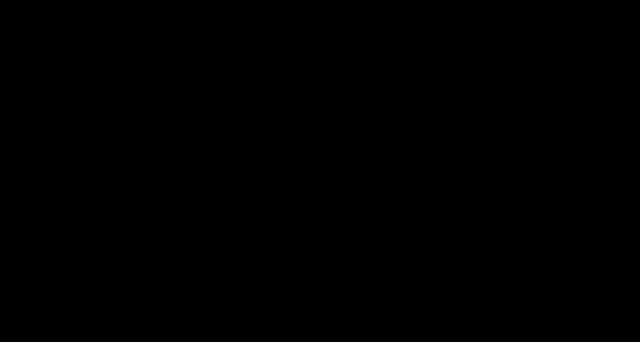
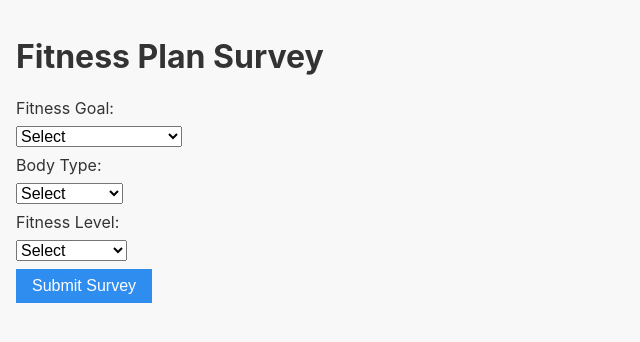
Before and after one commit to kevinliu249/CPFT, a React (Create React App) app in the folder frontend/: page /survey in a window 1280 px wide. Before the commit this address had no page. Shown: the top 342 px of the page, without its empty margins (0-640 px from the left). Built offline with nearby package versions, Linux system fonts and the light colour scheme.

Commit message:
Added global style settings to App.css. Added survey.js and survery.css along with navigation to the page.

```diff
--- a/frontend/src/App.js
+++ b/frontend/src/App.js
@@ -6,6 +6,7 @@
 import Register from "./pages/registerPage";
 import FitnessPlan from "./pages/fitnessPlan";
 import Workout from "./pages/workout";
+import Survey from "./pages/survey";
 
 class App extends Component {
 
@@ -23,6 +24,7 @@
             <Route path="/register" element={<Register />} />
             <Route path="/fitnessPlan" element={<FitnessPlan />} />
             <Route path="/workout" element={<Workout />} />
+            <Route path="/survey" element={<Survey />} />
           </Routes>
         </div>
       </Router>
--- a/frontend/src/pages/dashboard.js
+++ b/frontend/src/pages/dashboard.js
@@ -20,6 +20,7 @@
         <p>No workouts needed. You are Fine just the way you are.</p>
         <button onClick={fitnessPlan}>Fitness Plan</button>
         <button onClick={workout}>Workout</button>
+        <button onClick={() => navigate("/survey")}>Take Fitness Survey</button>
       </div>
     );
   };
--- /dev/null
+++ b/frontend/src/pages/survey.js
@@ -0,0 +1,62 @@
+import React, { useState } from "react";
+import { useNavigate } from "react-router-dom";
+import "../styles/App.css";
+import "../styles/Survey.css";
+
+const Survey = () => {
+  const navigate = useNavigate();
+
+  const [surveyData, setSurveyData] = useState({
+    goal: "",
+    bodyType: "",
+    fitnessLevel: "",
+  });
+
+  const handleChange = (e) => {
+    const { name, value } = e.target;
+    setSurveyData({ ...surveyData, [name]: value });
+  };
+
+  const handleSubmit = (e) => {
+    e.preventDefault();
+    console.log("Survey submitted:", surveyData);
+    // Redirect to fitness plan page after submission
+    navigate("/fitnessPlan");
+  };
+
+  return (
+    <div className="Survey">
+      <h1>Fitness Plan Survey</h1>
+      <form onSubmit={handleSubmit}>
+        <label>Fitness Goal:</label>
+        <select name="goal" value={surveyData.goal} onChange={handleChange} required>
+          <option value="">Select</option>
+          <option value="lose_weight">Lose Weight</option>
+          <option value="build_strength">Build Strength</option>
+          <option value="endurance">Increase Endurance</option>
+          <option value="flexibility">Improve Flexibility</option>
+        </select>
+
+        <label>Body Type:</label>
+        <select name="bodyType" value={surveyData.bodyType} onChange={handleChange} required>
+          <option value="">Select</option>
+          <option value="endomorph">Endomorph</option>
+          <option value="ectomorph">Ectomorph</option>
+          <option value="mesomorph">Mesomorph</option>
+        </select>
+
+        <label>Fitness Level:</label>
+        <select name="fitnessLevel" value={surveyData.fitnessLevel} onChange={handleChange} required>
+          <option value="">Select</option>
+          <option value="beginner">Beginner</option>
+          <option value="intermediate">Intermediate</option>
+          <option value="advanced">Advanced</option>
+        </select>
+
+        <button type="submit">Submit Survey</button>
+      </form>
+    </div>
+  );
+};
+
+export default Survey;
--- a/frontend/src/styles/App.css
+++ b/frontend/src/styles/App.css
@@ -1,17 +1,40 @@
 /* Global Styles used on all pages */
 
-body {
-  margin: 0;
-  font-family: -apple-system, BlinkMacSystemFont, 'Segoe UI', 'Roboto', 'Oxygen',
-    'Ubuntu', 'Cantarell', 'Fira Sans', 'Droid Sans', 'Helvetica Neue',
-    sans-serif;
-  -webkit-font-smoothing: antialiased;
-  -moz-osx-font-smoothing: grayscale;
-  background-color: black;
-  color: white;
+:root {
+  /* Colors */
+  --color-primary: #2E8DEF;
+  --color-secondary: #6DD78E;
+  --color-accent: #FFB300;
+  --color-background: #F8F8F8;
+  --color-text: #333333;
+  --color-error: #E74C3C;
+
+  /* Typography */
+  --font-family-base: 'Inter', system-ui, sans-serif;
+  --font-size-body: 16px;
+  --font-size-h1: 32px;
+  --font-size-h2: 24px;
+  --font-size-h3: 20px;
+  --font-weight-normal: 400;
+  --font-weight-semi: 600;
+  --font-weight-bold: 700;
+
+  /* Spacing (4px scale) */
+  --spacing-xs: 4px;
+  --spacing-s: 8px;
+  --spacing-m: 16px;
+  --spacing-l: 24px;
+  --spacing-xl: 32px;
 }
 
-code {
-  font-family: source-code-pro, Menlo, Monaco, Consolas, 'Courier New',
-    monospace;
+html, body {
+  margin: 0;
+  padding: 0;
+  font-family: var(--font-family-base);
+  background-color: var(--color-background);
+  color: var(--color-text);
 }
+
+* {
+  box-sizing: border-box;
+}
--- /dev/null
+++ b/frontend/src/styles/Survey.css
@@ -0,0 +1,23 @@
+.Survey {
+    padding: var(--spacing-m);
+    background: var(--color-background);
+    color: var(--color-text);
+}
+
+label, select, button {
+    display: block;
+    margin-bottom: var(--spacing-s);
+    font-size: var(--font-size-body);
+}
+
+button {
+    background-color: var(--color-primary);
+    color: #fff;
+    border: none;
+    padding: var(--spacing-s) var(--spacing-m);
+    cursor: pointer;
+}
+
+button:hover {
+    background-color: var(--color-secondary);
+}
```
